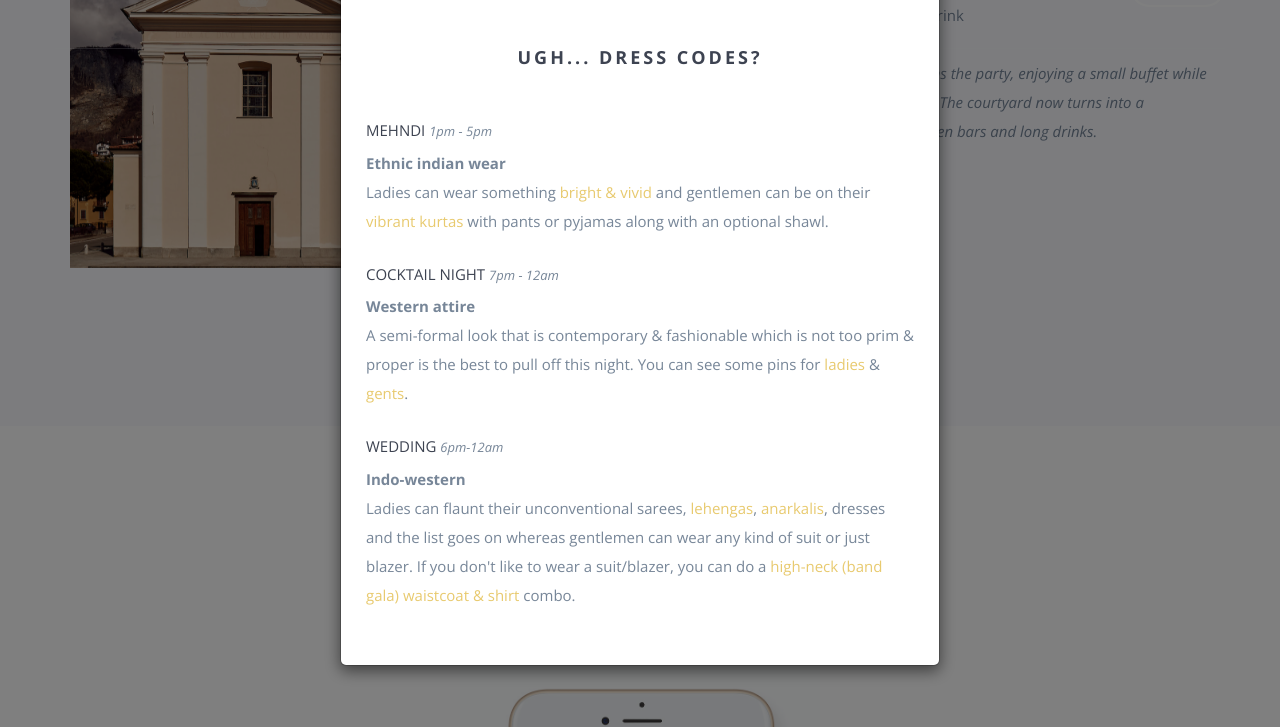
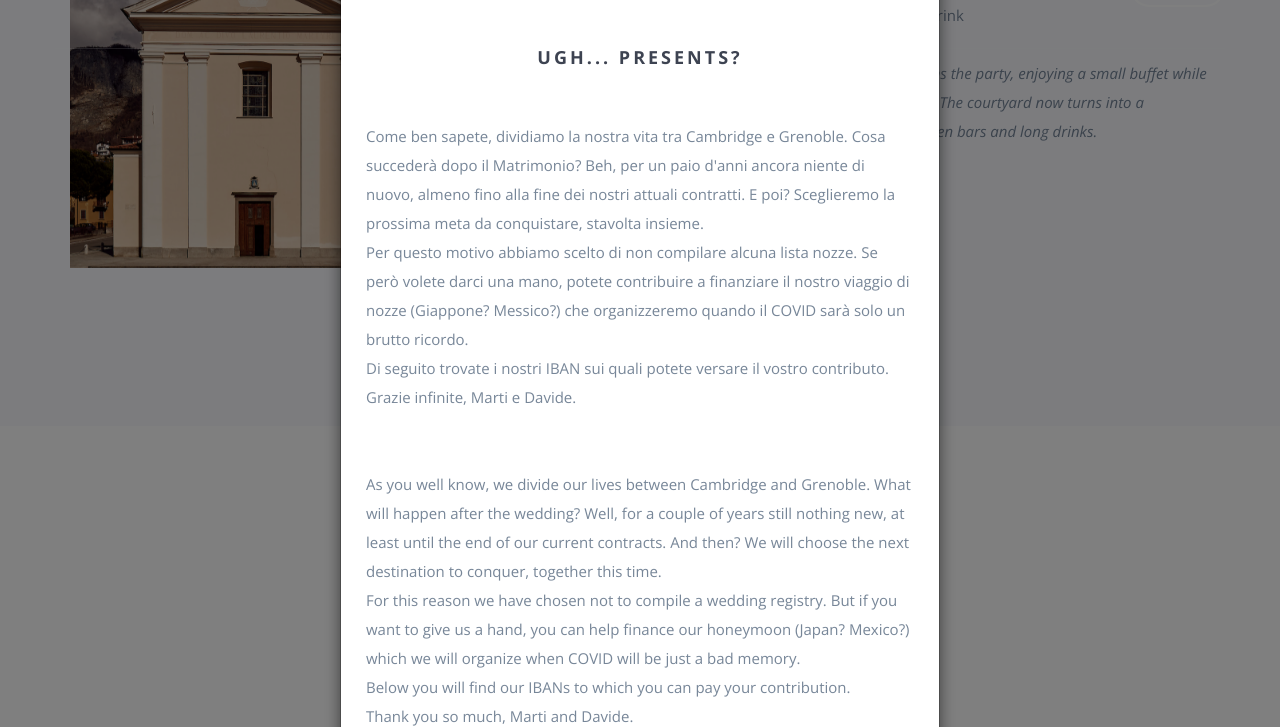
Before and after one commit to moving-northwards/wedding-website-Marti, a website: page index.html in a window 1280 px wide. Both pictures are taken after a click on the link "REGALI. PRESENTS.". Shown: the part 2716-3443 px from the top of the page. Drawn offline with nearby package versions, Linux system fonts and the light colour scheme; some packages are replaced by stand-ins of ours; files that its build step writes are made by us from their sources; files whose address does not match are found by name.

Commit message:
presents setion

```diff
--- a/index.html
+++ b/index.html
@@ -196,39 +196,52 @@
                 <div class="modal-body">
                     <button type="button" class="close" data-dismiss="modal" aria-label="Close"><span>&times;</span>
                     </button>
-                    <h3 class="text-center section-padding">Ugh... dress codes?</h3>
-                    <h5>Mehndi <span class="time">1PM - 5PM</span></h5>
+                    <h3 class="text-center section-padding"> UGH... PRESENTS? </h3>
                     <p>
-                        <strong>Ethnic indian wear</strong>
+                        Come ben sapete, dividiamo la nostra vita tra Cambridge e Grenoble. Cosa succederà dopo il Matrimonio?
+                        Beh, per un paio d'anni ancora niente di nuovo, almeno fino alla fine dei nostri attuali contratti.
+                        E poi? Sceglieremo la prossima meta da conquistare, stavolta insieme.
                         <br>
-                        Ladies can wear something
-                        <a href="https://www.pinterest.com/ramswarooppatra/mehndi-dress-for-women/">bright & vivid</a>
-                        and gentlemen can be on
-                        their <a href="https://www.pinterest.com/ramswarooppatra/mehndi-dress-for-men/">vibrant
-                        kurtas</a> with pants or pyjamas along with an optional shawl.
+                        Per questo motivo abbiamo scelto di non compilare alcuna lista nozze. Se però volete darci una mano,
+                        potete contribuire a finanziare il nostro viaggio di nozze (Giappone? Messico?) che organizzeremo quando
+                        il COVID sarà solo un brutto ricordo.
+                        <br>
+                        Di seguito trovate i nostri IBAN sui quali potete versare il vostro contributo.
+                        <br>
+                        Grazie infinite, Marti e Davide.
+
+                        <br><br><br>
+                        As you well know, we divide our lives between Cambridge and Grenoble. What will happen after the wedding?
+                        Well, for a couple of years still nothing new, at least until the end of our current contracts.
+                        And then? We will choose the next destination to conquer, together this time.
+                        <br>
+                        For this reason we have chosen not to compile a wedding registry. But if you want to give us a hand,
+                        you can help finance our honeymoon (Japan? Mexico?) which we will organize when
+                        COVID will be just a bad memory.
+                        <br>
+                        Below you will find our IBANs to which you can pay your contribution.
+                        <br>
+                        Thank you so much, Marti and Davide.
                     </p>
-                    <h5>Cocktail Night <span class="time">7PM - 12AM</span></h5>
+                    <h5> Conti Bancari. Bank details.</h5>
                     <p>
-                        <strong>Western attire</strong>
+                        <strong> Italiano</strong>
                         <br>
-                        A semi-formal look that is contemporary & fashionable which is not too prim & proper is the best
-                        to pull off this night. You can see some pins for
-                        <a href="https://www.pinterest.com/ramswarooppatra/cocktail-night-outfit-for-women/">ladies</a>
-                        & <a href="https://www.pinterest.com/ramswarooppatra/cocktail-night-outfit-for-men/">gents</a>.
+                        Beneficiario: <a>Davide Portinari</a>
+                        <br>IBAN: <a>IT73D0306933950100000006474</a>
+                        <br><br>
+                        <strong> Français </strong>
+                        <br>
+                        Destinataire: <a>Davide Portinari</a>
+                        <br>IBAN: <a> </a>
+                        <br><br>
+                        <strong> British </strong>
+                        <br>
+                        Beneficiary: <a> Martina Rimoldi </a>
+                        <br> Account number: <a>44421663</a>
+                        <br> Sort code: <a>40-16-08</a>
                     </p>
-                    <h5>Wedding <span class="time">6PM-12AM</span></h5>
-                    <p>
-                        <strong>Indo-western</strong>
-                        <br>
-                        Ladies can flaunt their unconventional sarees,
-                        <a href="https://www.pinterest.com/ramswarooppatra/indo-western-lehengas/">lehengas</a>,
-                        <a href="https://www.pinterest.com/ramswarooppatra/indo-western-anarkalis/">anarkalis</a>,
-                        dresses and the list
-                        goes on whereas gentlemen can wear any kind of suit or just blazer. If you don't like to wear a
-                        suit/blazer, you can do a <a
-                            href="https://www.pinterest.com/ramswarooppatra/high-neck-jackets-for-men/">high-neck
-                        (band gala) waistcoat & shirt</a> combo.
-                    </p>
+
                 </div>
             </div><!-- /.modal-content -->
         </div><!-- /.modal-dialog -->
```
